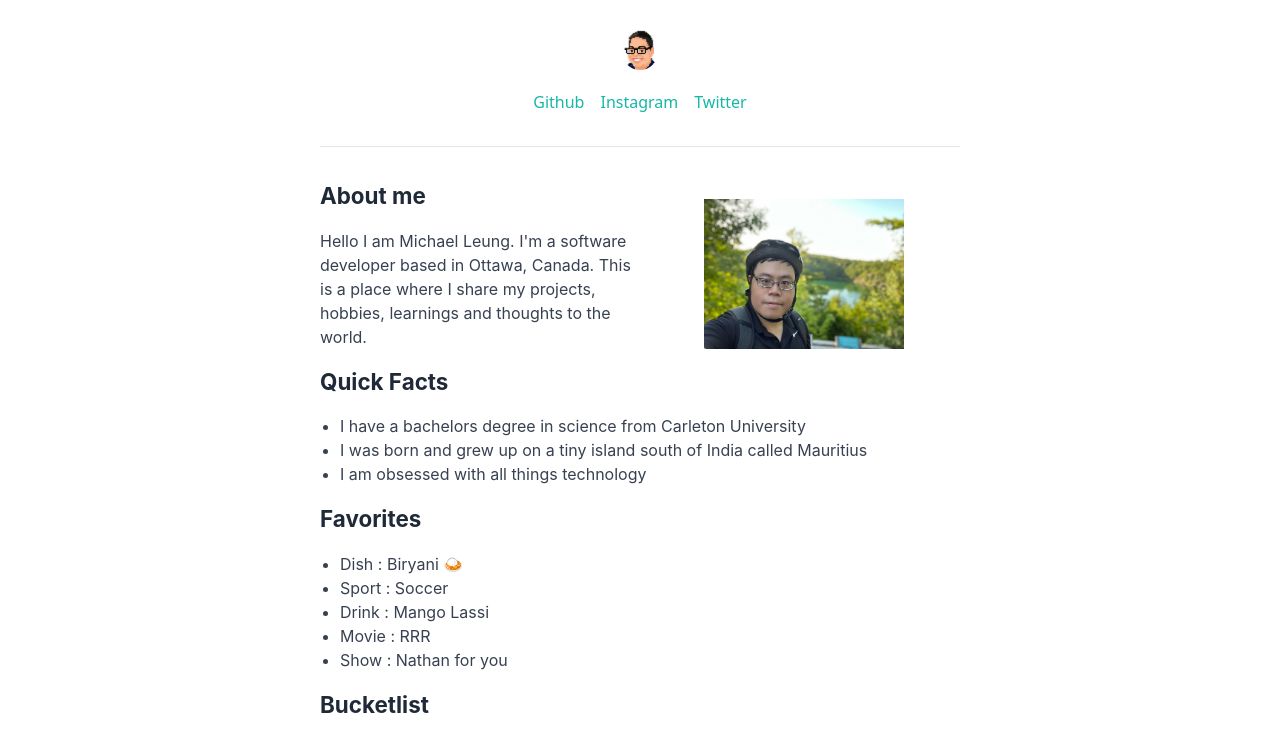
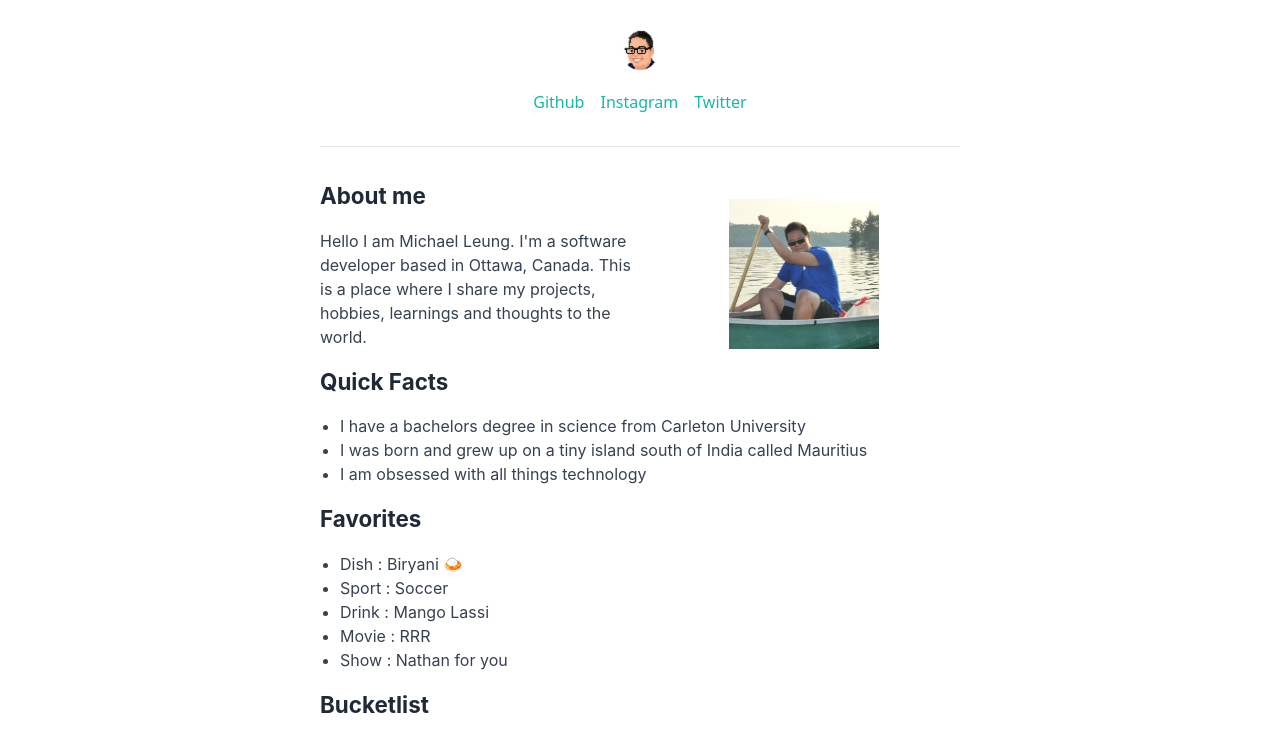
Before and after one commit to mkleung/blog, a Gatsby site: page /about in a window 1280 px wide. Shown: the part 66-800 px from the top of the page. Built offline with nearby package versions, Linux system fonts and the light colour scheme; Gatsby itself is replaced by a stand-in of ours.

Commit message:
updated image

```diff
--- a/src/pages/about.js
+++ b/src/pages/about.js
@@ -23,9 +23,10 @@ const AboutPage = () => {
             </p>
           </div>
           <div className="flex justify-center items-right		">
-            <StaticImage src="../images/about.JPG" placeholder="blurred"
+              <StaticImage src="../images/mike2.JPG" placeholder="blurred"
               layout="fixed"
               height={150}
+              width={150}
               className="	mt-5 mb-2" alt="developer" />
           </div>
         </div>
```
Also changed, not shown: src/images/mike2.jpg (added).
